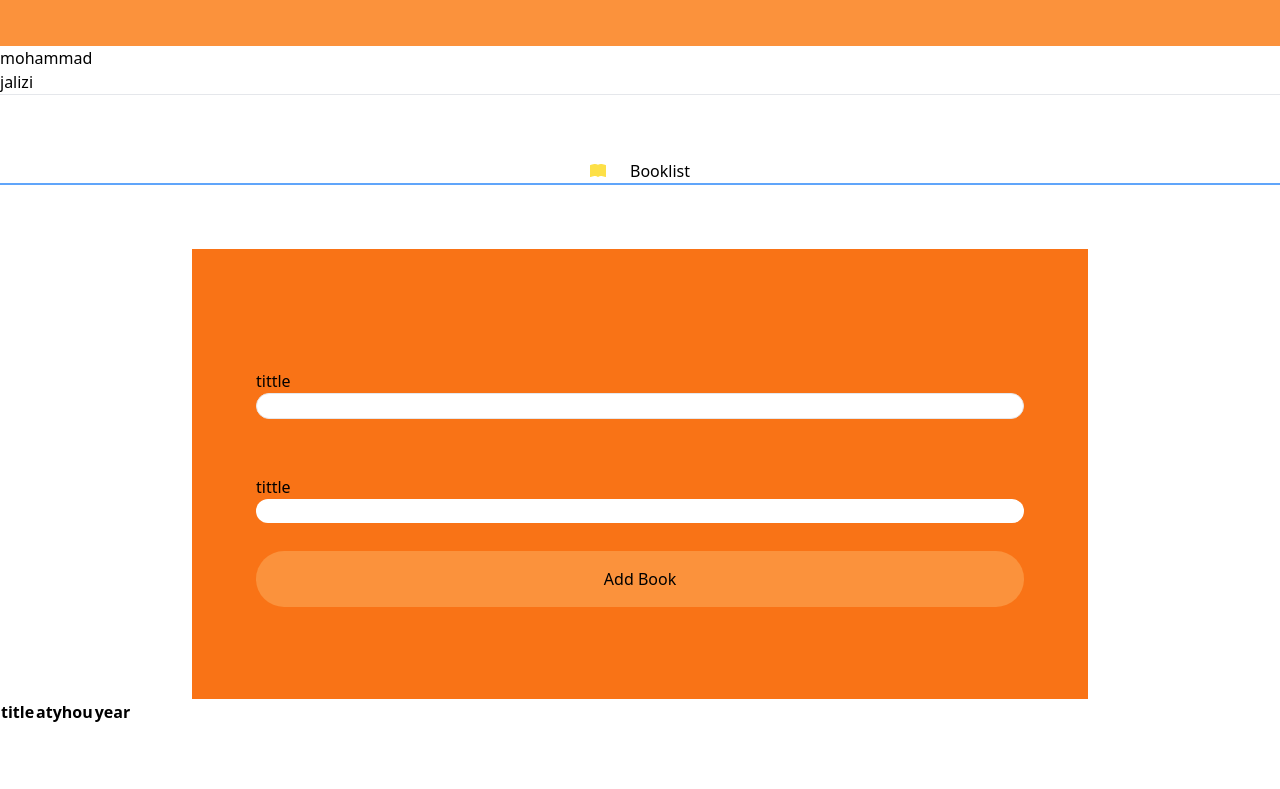
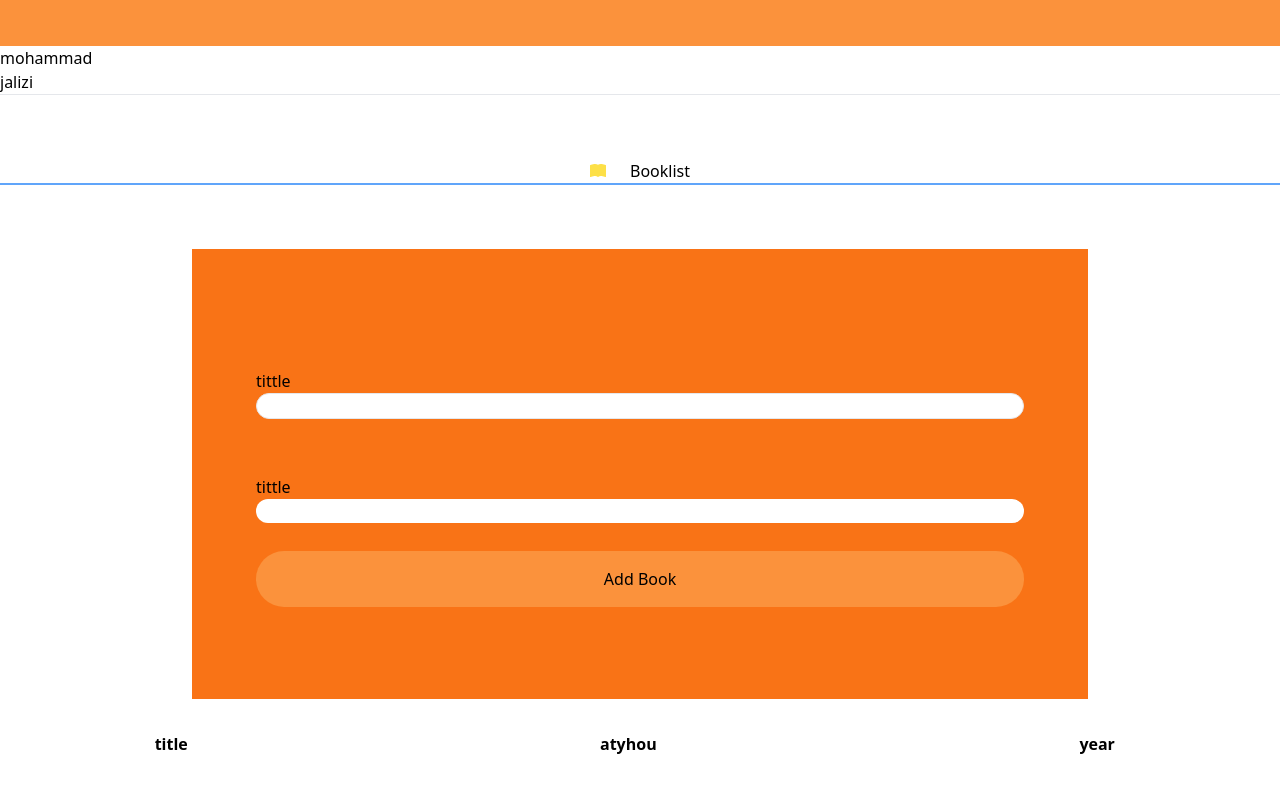
Before and after one commit to mohammadjalizi/learn-react, a React (Create React App) app: page / in a window 1280 px wide. Shown: the part 944-1733 px from the top of the page. Before the commit the page ends 1669 px from the top, so only its background shows below. Built offline with nearby package versions, Linux system fonts and the light colour scheme.

Commit message:
added project

```diff
--- a/src/project/Booklist/Booklist.jsx
+++ b/src/project/Booklist/Booklist.jsx
@@ -31,7 +31,7 @@ year:'',
 </div>
 <button   value={this.state.year} className='  my-7 rounded-full p-4 bg-orange-400 w-full '>Add Book</button>
 </div>
-<table>
+<table className=' w-full  my-8'>
 
     <thead>
 
```
